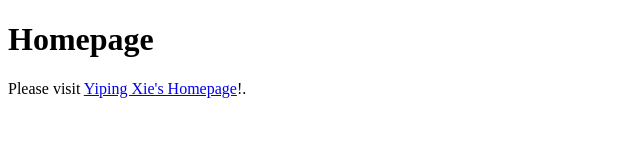
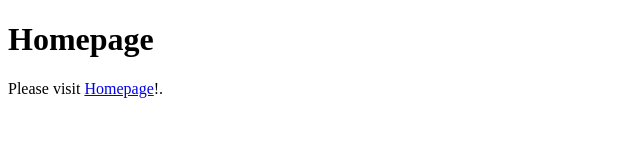
Before and after one commit to xyp8023/xyp8023.github.io, a plain HTML site: page index.html in a window 1280 px wide. Shown: the whole page, without its empty margins (0-640 px from the left). Drawn offline with Linux system fonts and the light colour scheme.

Commit message:
Update index.html

```diff
--- a/index.html
+++ b/index.html
@@ -8,7 +8,7 @@
    <body>
       <h1>Homepage</h1>
       <p>
-         Please visit  <a href="https://www.yipingxie.space/">Yiping Xie's Homepage</a>!.
+         Please visit  <a href="www.yipingxie.space/">Homepage</a>!.
       </p>
    </body>
 </html>
```
